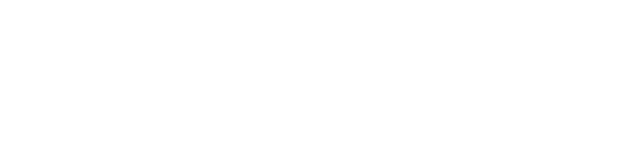
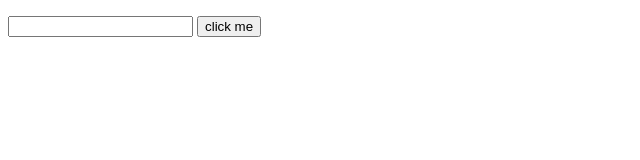
Before and after one commit to Do-j1/fullstack2, a plain HTML site: page fullstack2/pro6/index.html in a window 1280 px wide. Shown: the whole page, without its empty margins (0-640 px from the left). Drawn offline with Linux system fonts and the light colour scheme.

Commit message:
Add files via upload

```diff
--- a/fullstack2/pro6/index.html
+++ b/fullstack2/pro6/index.html
@@ -1,11 +1,25 @@
 <!DOCTYPE html>
 <html lang="en">
+
 <head>
     <meta charset="UTF-8">
     <meta name="viewport" content="width=device-width, initial-scale=1.0">
     <title>Document</title>
+    <script>
+        function addContent() {
+            document.getElementById("dd").innerHTML = "welcome to java script "
+            document.getElementById("dd").style.backgroundColor = "lightgreen"
+            document.getElementById("dd").innerHTML = document.getElementById("dd1").value
+        }
+
+    </script>
 </head>
+
 <body>
+    <p id="dd"></p>
+    <input type="text" id="dd1">
+    <button onclick="addContent()">click me</button>
 
 </body>
+
 </html>
```
